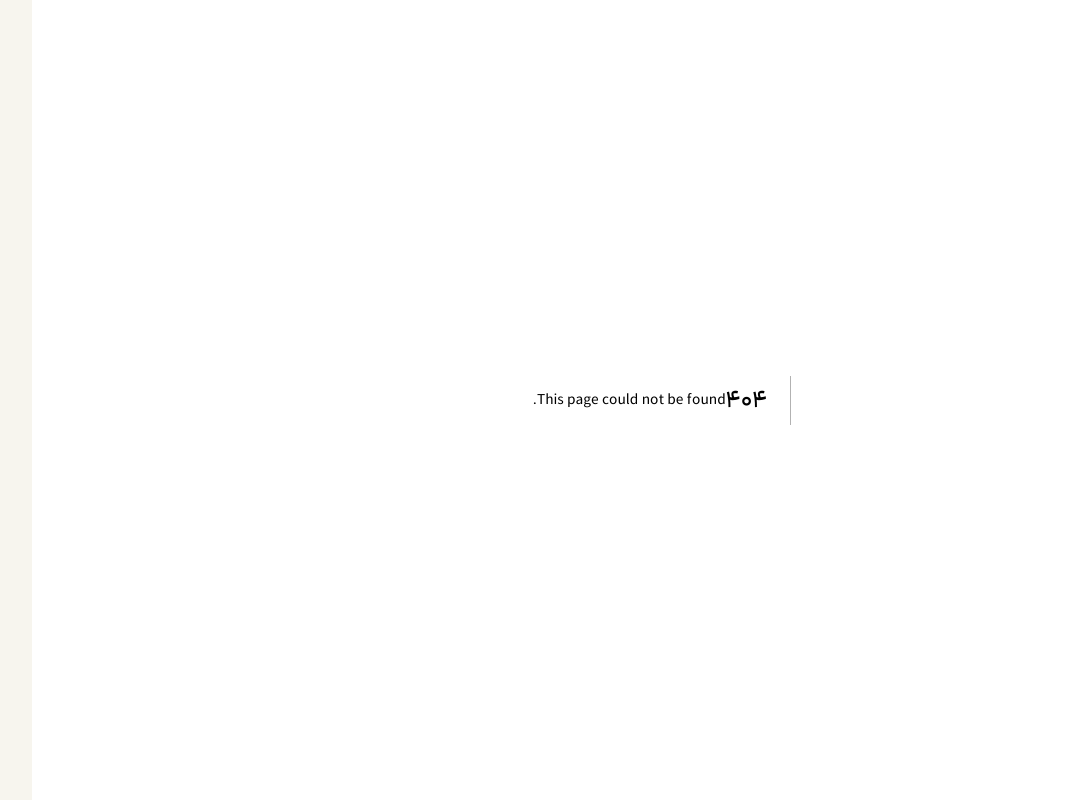
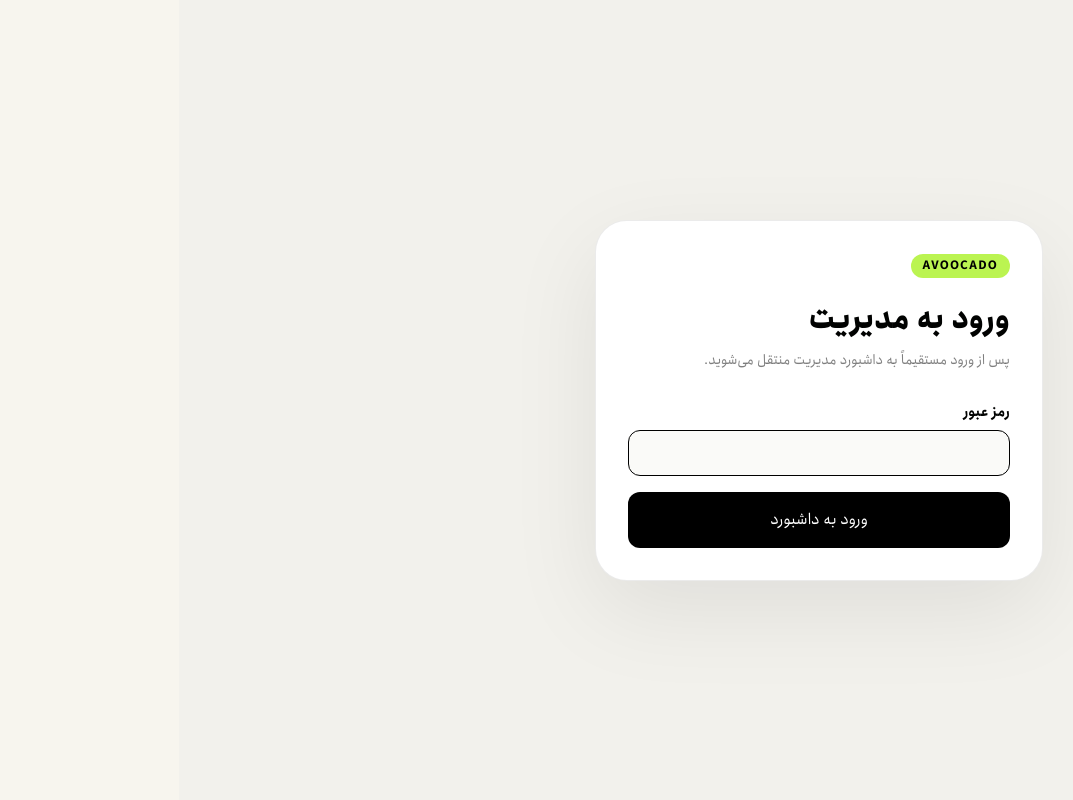
Before and after one commit to nimafam/avoocado-studio, a Next.js app: page /admin/login in a window 1280 px wide. Before the commit this address had no page. Shown: the whole page, without its empty margins (10-1083 px from the left). Built offline with nearby package versions, Linux system fonts and the light colour scheme.

Commit message:
Split admin login from dashboard

```diff
--- /dev/null
+++ b/app/admin/dashboard/page.tsx
@@ -0,0 +1,12 @@
+import type { Metadata } from "next";
+import { AdminCatalogManager } from "@/components/admin/AdminCatalogManager";
+
+export const metadata: Metadata = {
+  title: "داشبورد مدیریت",
+  robots: { index: false, follow: false },
+};
+export const dynamic = "force-dynamic";
+
+export default function AdminDashboardPage() {
+  return <AdminCatalogManager />;
+}
--- /dev/null
+++ b/app/admin/login/page.tsx
@@ -0,0 +1,12 @@
+import type { Metadata } from "next";
+import { AdminLogin } from "@/components/admin/AdminLogin";
+
+export const metadata: Metadata = {
+  title: "ورود مدیریت",
+  robots: { index: false, follow: false },
+};
+export const dynamic = "force-dynamic";
+
+export default function AdminLoginPage() {
+  return <AdminLogin />;
+}
--- a/app/admin/page.tsx
+++ b/app/admin/page.tsx
@@ -1,9 +1,7 @@
-import type { Metadata } from "next";
-import { AdminCatalogManager } from "@/components/admin/AdminCatalogManager";
+import { redirect } from "next/navigation";
 
-export const metadata: Metadata = { title: "Catalog Manager", robots: { index: false, follow: false } };
 export const dynamic = "force-dynamic";
 
 export default function AdminPage() {
-    return <AdminCatalogManager />;
+  redirect("/admin/login");
 }
--- a/components/admin/AdminCollectionEditor.tsx
+++ b/components/admin/AdminCollectionEditor.tsx
@@ -467,7 +467,7 @@ export function AdminCollectionEditor({ collectionId }: Props) {
       );
       setCatalog(data);
       setMessage("مورد انتخاب‌شده حذف شد.");
-      if (entity === "collection") router.replace("/admin");
+      if (entity === "collection") router.replace("/admin/dashboard");
       if (entity === "design") setEditingDesign(null);
     } catch (reason) {
       setError(reason instanceof Error ? reason.message : "حذف انجام نشد.");
@@ -485,7 +485,7 @@ export function AdminCollectionEditor({ collectionId }: Props) {
         <div className="rounded-3xl bg-white p-8 text-center">
           <h1 className="text-2xl font-black">نشست شما پایان یافته</h1>
           <Link
-            href="/admin"
+            href="/admin/login"
             className="mt-5 inline-block rounded-full bg-black px-6 py-3 text-white"
           >
             ورود دوباره
@@ -507,7 +507,7 @@ export function AdminCollectionEditor({ collectionId }: Props) {
       >
         <div className="text-center">
           <h1 className="text-3xl font-black">کالکشن پیدا نشد</h1>
-          <Link href="/admin" className="mt-5 inline-block underline">
+          <Link href="/admin/dashboard" className="mt-5 inline-block underline">
             بازگشت
           </Link>
         </div>
@@ -533,7 +533,10 @@ export function AdminCollectionEditor({ collectionId }: Props) {
       <header className="border-b border-black/8 bg-white">
         <div className="mx-auto flex max-w-6xl items-center justify-between px-5 py-6 md:px-10">
           <div>
-            <Link href="/admin" className="text-xs font-bold text-[#668000]">
+            <Link
+              href="/admin/dashboard"
+              className="text-xs font-bold text-[#668000]"
+            >
               ← بازگشت به کالکشن‌ها
             </Link>
             <h1 className="mt-2 text-3xl font-black">
--- /dev/null
+++ b/components/admin/AdminLogin.tsx
@@ -0,0 +1,96 @@
+"use client";
+
+import { FormEvent, useEffect, useState } from "react";
+import { useRouter } from "next/navigation";
+
+export function AdminLogin() {
+  const router = useRouter();
+  const [password, setPassword] = useState("");
+  const [checking, setChecking] = useState(true);
+  const [busy, setBusy] = useState(false);
+  const [error, setError] = useState("");
+
+  useEffect(() => {
+    void fetch("/api/admin/session", { cache: "no-store" })
+      .then((response) => response.json())
+      .then((data) => {
+        if (data.authenticated) router.replace("/admin/dashboard");
+        else setChecking(false);
+      })
+      .catch(() => setChecking(false));
+  }, [router]);
+
+  async function login(event: FormEvent<HTMLFormElement>) {
+    event.preventDefault();
+    setBusy(true);
+    setError("");
+    try {
+      const response = await fetch("/api/admin/session", {
+        method: "POST",
+        cache: "no-store",
+        headers: { "Content-Type": "application/json" },
+        body: JSON.stringify({ password }),
+      });
+      const data = await response.json();
+      if (!response.ok) throw new Error(data.error || "ورود انجام نشد.");
+      router.replace("/admin/dashboard");
+      router.refresh();
+    } catch (reason) {
+      setError(reason instanceof Error ? reason.message : "ورود انجام نشد.");
+    } finally {
+      setBusy(false);
+    }
+  }
+
+  return (
+    <main
+      className="grid min-h-screen place-items-center bg-[#f2f1ec] p-6"
+      dir="rtl"
+    >
+      <form
+        onSubmit={login}
+        className="w-full max-w-md rounded-[2rem] border border-black/8 bg-white p-8 shadow-[0_30px_90px_rgba(0,0,0,.08)]"
+      >
+        <span className="inline-flex rounded-full bg-lime-300 px-3 py-1 text-xs font-bold tracking-widest text-black">
+          AVOOCADO
+        </span>
+        <h1 className="mt-6 text-3xl font-black">ورود به مدیریت</h1>
+        <p className="mt-2 text-sm leading-7 text-black/50">
+          پس از ورود مستقیماً به داشبورد مدیریت منتقل می‌شوید.
+        </p>
+        {checking ? (
+          <div className="mt-8 flex items-center gap-3 text-sm text-black/45">
+            <span className="size-5 animate-spin rounded-full border-2 border-black/15 border-t-black" />
+            در حال بررسی نشست…
+          </div>
+        ) : (
+          <>
+            <label className="mt-7 block text-sm font-bold">
+              رمز عبور
+              <input
+                autoFocus
+                required
+                type="password"
+                autoComplete="current-password"
+                value={password}
+                onChange={(event) => setPassword(event.target.value)}
+                className="mt-2 w-full rounded-xl border border-black/15 bg-[#fafaf8] px-4 py-3 outline-none transition focus:border-black"
+              />
+            </label>
+            <button
+              disabled={busy}
+              className="mt-4 w-full rounded-xl bg-black px-5 py-4 font-bold text-white transition hover:bg-lime-300 hover:text-black disabled:opacity-50"
+            >
+              {busy ? "در حال ورود…" : "ورود به داشبورد"}
+            </button>
+          </>
+        )}
+        {error ? (
+          <p className="mt-4 rounded-xl bg-red-50 p-3 text-sm text-red-700">
+            {error}
+          </p>
+        ) : null}
+      </form>
+    </main>
+  );
+}
--- a/components/admin/OrdersManager.tsx
+++ b/components/admin/OrdersManager.tsx
@@ -141,7 +141,7 @@ export function OrdersManager() {
         <div className="rounded-3xl bg-white p-8 text-center">
           <h1 className="text-2xl font-black">ابتدا وارد شوید</h1>
           <Link
-            href="/admin"
+            href="/admin/login"
             className="mt-5 inline-block rounded-full bg-black px-6 py-3 !text-white"
           >
             ورود مدیر
@@ -169,7 +169,7 @@ export function OrdersManager() {
               به‌روزرسانی
             </button>
             <Link
-              href="/admin"
+              href="/admin/dashboard"
               className="rounded-full bg-black px-5 py-2.5 text-sm font-bold !text-white transition hover:bg-lime-300 hover:!text-black"
             >
               کاتالوگ
```
